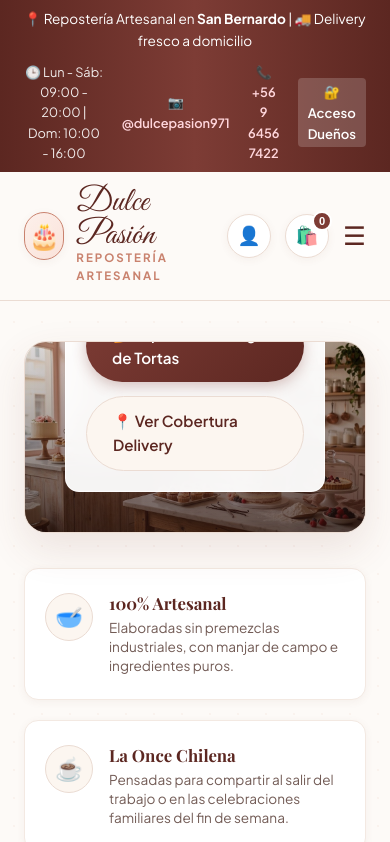
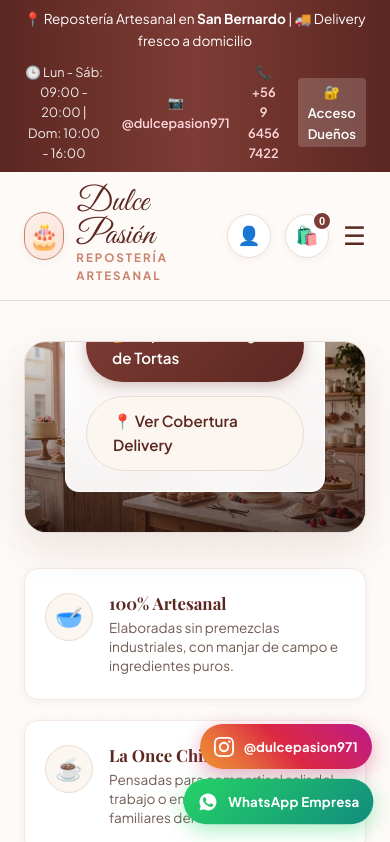
Before and after one commit to elfrancixco-debug/dulce-pasion, a plain HTML site: page index.html in a window 390 px wide. Shown: the top 842 px of the page. Drawn offline with nearby package versions, Linux system fonts and the light colour scheme; a web font is replaced by a local one.

Commit message:
feat: botones flotantes laterales de Instagram y WhatsApp Empresa

```diff
--- a/css/styles.css
+++ b/css/styles.css
@@ -1680,42 +1680,121 @@ h1, h2, h3, h4, .font-serif {
   text-decoration: underline;
 }
 
-/* Botón Flotante WhatsApp Empresa */
-.floating-whatsapp-btn {
+/* ==========================================================================
+   BOTONES FLOTANTES LATERALES (WHATSAPP EMPRESA & INSTAGRAM)
+   ========================================================================== */
+.floating-social-dock {
   position: fixed;
-  bottom: 24px;
+  bottom: 26px;
   right: 24px;
-  background: #25D366;
-  color: #ffffff;
-  padding: 12px 20px;
+  display: flex;
+  flex-direction: column;
+  gap: 12px;
+  z-index: 1000;
+  align-items: flex-end;
+  pointer-events: auto;
+}
+
+.floating-social-btn {
+  display: inline-flex;
+  align-items: center;
+  gap: 10px;
+  padding: 12px 18px;
   border-radius: 50px;
-  display: inline-flex;
-  align-items: center;
-  gap: 8px;
-  box-shadow: 0 4px 18px rgba(37, 211, 102, 0.4);
   text-decoration: none;
+  font-family: var(--font-sans);
   font-weight: 700;
-  font-size: 0.95rem;
-  z-index: 999;
-  transition: all 0.3s ease;
-}
-
-.floating-whatsapp-btn:hover {
-  background: #1eb956;
-  transform: translateY(-3px) scale(1.03);
-  box-shadow: 0 6px 22px rgba(37, 211, 102, 0.55);
-  color: #ffffff;
-}
-
+  font-size: 0.92rem;
+  color: #ffffff !important;
+  box-shadow: 0 6px 20px rgba(0, 0, 0, 0.16);
+  transition: all 0.3s cubic-bezier(0.175, 0.885, 0.32, 1.275);
+  position: relative;
+  overflow: hidden;
+  letter-spacing: 0.2px;
+}
+
+.floating-social-btn::before {
+  content: '';
+  position: absolute;
+  top: 0;
+  left: -100%;
+  width: 100%;
+  height: 100%;
+  background: linear-gradient(90deg, transparent, rgba(255, 255, 255, 0.25), transparent);
+  transition: left 0.6s ease;
+}
+
+.floating-social-btn:hover::before {
+  left: 100%;
+}
+
+.floating-social-btn:hover {
+  transform: translateY(-4px) scale(1.04);
+}
+
+.floating-social-btn .btn-svg-icon {
+  width: 22px;
+  height: 22px;
+  fill: currentColor;
+  display: flex;
+  align-items: center;
+  justify-content: center;
+  flex-shrink: 0;
+}
+
+/* Variante WhatsApp */
+.floating-btn-whatsapp {
+  background: linear-gradient(135deg, #25D366 0%, #128C7E 100%);
+  box-shadow: 0 6px 20px rgba(37, 211, 102, 0.38);
+}
+
+.floating-btn-whatsapp:hover {
+  background: linear-gradient(135deg, #2ae06f 0%, #179e8e 100%);
+  box-shadow: 0 10px 28px rgba(37, 211, 102, 0.55);
+}
+
+/* Variante Instagram */
+.floating-btn-instagram {
+  background: linear-gradient(45deg, #f09433 0%, #e6683c 25%, #dc2743 50%, #cc2366 75%, #bc1888 100%);
+  box-shadow: 0 6px 20px rgba(204, 35, 102, 0.38);
+}
+
+.floating-btn-instagram:hover {
+  background: linear-gradient(45deg, #fca041 0%, #f17449 25%, #e6324d 50%, #d82b71 75%, #ca2295 100%);
+  box-shadow: 0 10px 28px rgba(204, 35, 102, 0.55);
+}
+
+/* Animación sutil de respiración en WhatsApp */
+@keyframes pulseWa {
+  0% { transform: scale(1); }
+  50% { transform: scale(1.03); }
+  100% { transform: scale(1); }
+}
+
+.floating-btn-whatsapp {
+  animation: pulseWa 4s infinite ease-in-out;
+}
+
+.floating-btn-whatsapp:hover {
+  animation: none;
+}
+
+/* Ajustes Responsive en Móviles */
 @media (max-width: 600px) {
-  .floating-whatsapp-btn .floating-wa-label {
-    display: none;
+  .floating-social-dock {
+    bottom: 20px;
+    right: 18px;
+    gap: 10px;
   }
-  .floating-whatsapp-btn {
-    padding: 14px 15px;
-    border-radius: 50%;
-    bottom: 20px;
-    right: 20px;
-    font-size: 1.2rem;
+
+  .floating-social-btn {
+    padding: 12px 14px;
+    border-radius: 50px;
+    font-size: 0.82rem;
   }
-}
+
+  .floating-social-btn .btn-svg-icon {
+    width: 20px;
+    height: 20px;
+  }
+}
```
